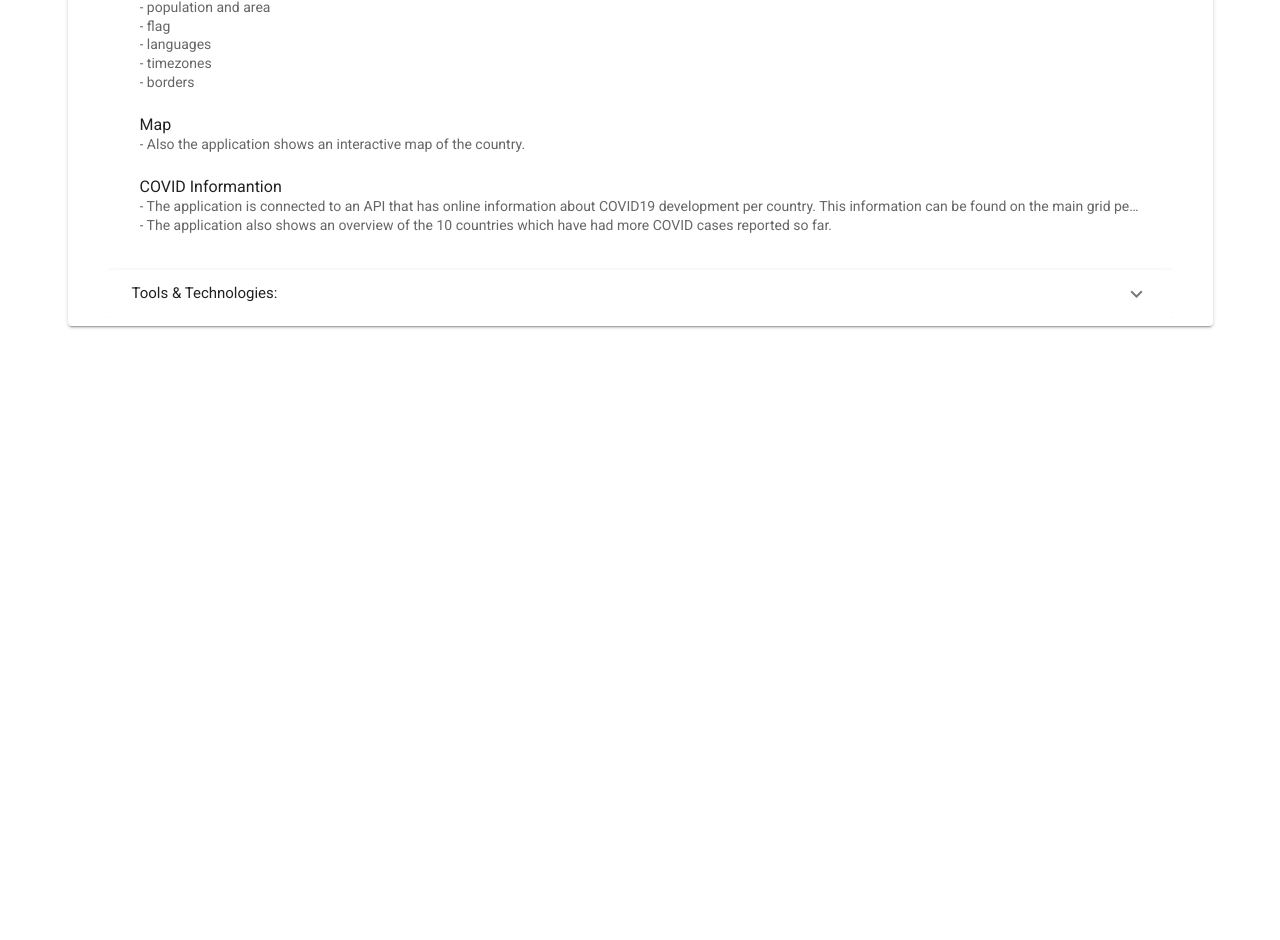
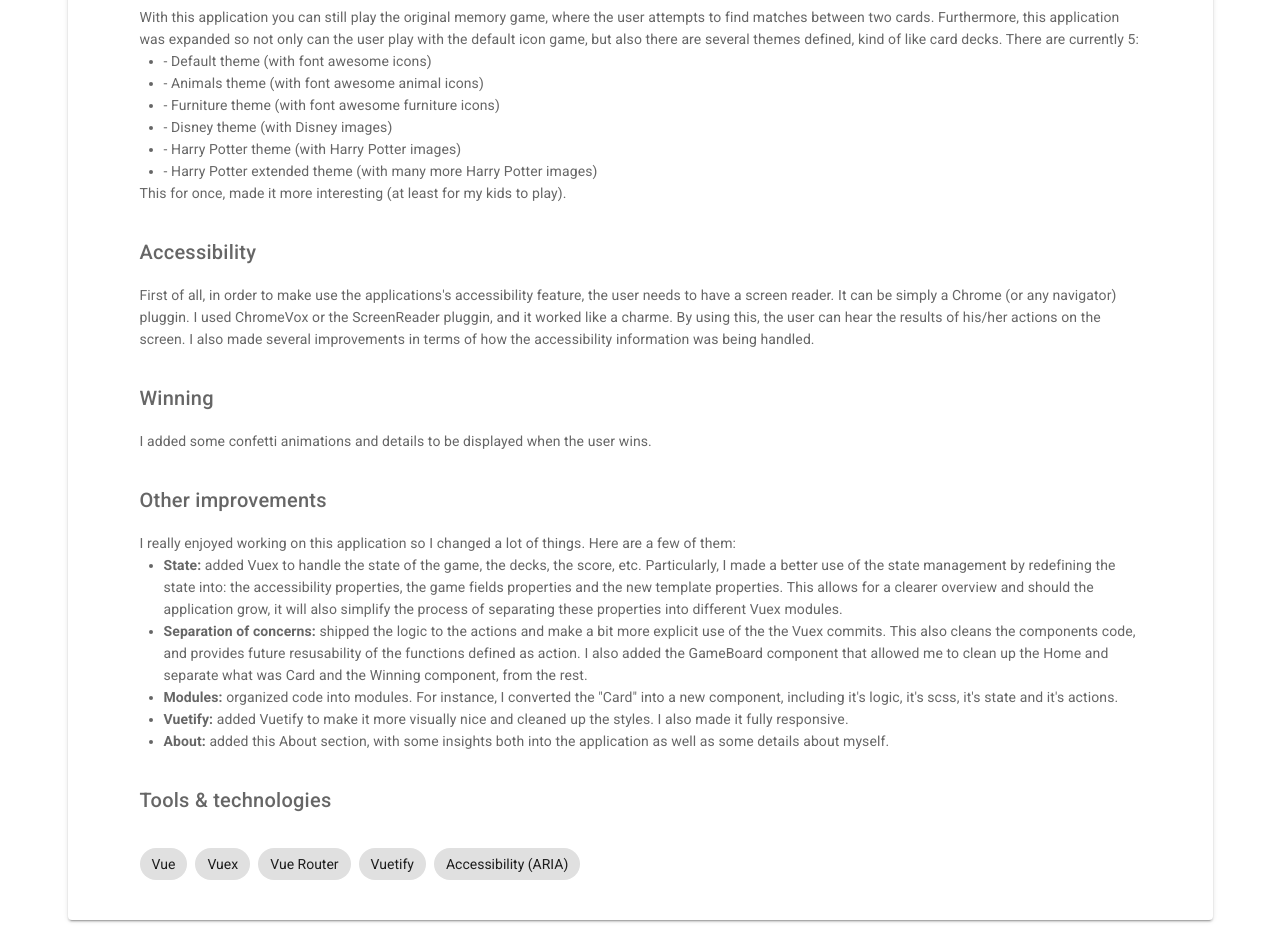
Before and after one commit to diasor/memory-game-v2, a Vue app: page /#/about in a window 1280 px wide. Shown: the part 280-1220 px from the top of the page. Before the commit the page ends 800 px from the top, so only its background shows below. Built offline with nearby package versions, Linux system fonts and the light colour scheme; what vue-confetti would draw is missing.

Commit message:
Documentation and About

```diff
--- a/src/App.vue
+++ b/src/App.vue
@@ -44,7 +44,7 @@
         <span>About</span>
       </v-btn>
 
-      <v-btn href="https://github.com/diasor/geo-demo/releases/latest" target="_blank" text>
+      <v-btn href="https://github.com/diasor/memory-game-v2" target="_blank" text>
         <span class="shrink hidden-sm-and-down mr-2">Latest Release</span>
         <v-icon>mdi-open-in-new</v-icon>
       </v-btn>
--- a/src/components/About/AboutApplication.vue
+++ b/src/components/About/AboutApplication.vue
@@ -1,80 +1,101 @@
 <template>
   <v-card flat>
     <v-card-text>
-      This application provides the list of the world countries. It allows the user to search for
-      countries and regions. For each country, the user can check the country's information:
+      This application was originally cloned from <a href="https://github.com/mlama007/Vue-Memory-Game" target="_blank">
+      this</a> application presented on the Amsterdam Vue conference 2019.
+      At that talk I was really impressed with the speaker's approach towars accessibility and vue. How that
+      issue was(is) extremely important and how we can approach it within Vue applications.
+      So I cloned the code and I checked it out. After playing with it for a while, I made several improvements
+      to it, and this application is the result of that.
+
+      <v-card-title>Theme extension</v-card-title>
+      <v-card-text>With this application you can still play the original memory game, where
+        the user attempts to find matches between two cards.
+
+        Furthermore, this application was expanded so not only can the user play with the default icon game,
+        but also there are several themes defined, kind of like card decks. There are currently 5:
+          <ul>
+            <li> - Default theme (with font awesome icons)</li>
+            <li> - Animals theme (with font awesome animal icons)</li>
+            <li> - Furniture theme (with font awesome furniture icons)</li>
+            <li> - Disney theme (with Disney images)</li>
+            <li> - Harry Potter theme (with Harry Potter images)</li>
+            <li> - Harry Potter extended theme (with many more Harry Potter images)</li>
+        </ul>
+
+        This for once, made it more interesting (at least for my kids to play).
+      </v-card-text>
+
+      <v-card-title>Accessibility</v-card-title>
+      <v-card-text>
+        First of all, in order to make use the applications's accessibility feature, the user needs to have a screen reader.
+        It can be simply a Chrome (or any navigator) pluggin. I used ChromeVox or the ScreenReader pluggin, and it worked
+        like a charme.
+
+        By using this, the user can hear the results of his/her actions on the screen.
+        I also made several improvements in terms of how the accessibility information was being handled.
+      </v-card-text>
+
+      <v-card-title>Winning</v-card-title>
+      <v-card-text>
+        I added some confetti animations and details to be displayed when the user wins.
+      </v-card-text>
+
+      <v-card-title>Other improvements</v-card-title>
+      <v-card-text>
+        I really enjoyed working on this application so I changed a lot of things. Here are a few of them:
+        <ul>
+          <li><b>State:</b> added Vuex to handle the state of the game, the decks, the score, etc.
+            Particularly, I made a better use of the state management by redefining the state into: the accessibility properties,
+            the game fields properties and the new template properties.
+             This allows for a clearer overview and should the application grow, it will also simplify the process of separating
+             these properties into different Vuex modules.
+          </li>
+          <li><b>Separation of concerns:</b> shipped the logic to the actions and make a bit more explicit use of the the
+            Vuex commits. This also cleans the components code, and provides future resusability of the functions
+            defined as action. I also added the GameBoard component that allowed me to clean up the Home and separate
+            what was Card and the Winning component, from the rest.
+          </li>
+          <li><b>Modules:</b> organized code into modules. For instance, I converted the "Card" into a new component, including it's logic,
+            it's scss, it's state and it's actions.
+          </li>
+          <li><b>Vuetify:</b> added Vuetify to make it more visually nice and cleaned up the styles. I also made it
+            fully responsive.
+          </li>
+          <li><b>About:</b> added this About section, with some insights both into the application as well as some details
+          about myself.</li>
+      </ul>
+      </v-card-text>
+
+      <v-card-title>Tools & technologies</v-card-title>
       <v-list>
-        <v-list-item>
-          <v-list-item-content>
-            <v-list-item-title>Information</v-list-item-title>
-            <v-list-item-subtitle>- capital</v-list-item-subtitle>
-            <v-list-item-subtitle>- region and subregion</v-list-item-subtitle>
-            <v-list-item-subtitle>- population and area</v-list-item-subtitle>
-            <v-list-item-subtitle>- flag</v-list-item-subtitle>
-            <v-list-item-subtitle>- languages</v-list-item-subtitle>
-            <v-list-item-subtitle>- timezones</v-list-item-subtitle>
-            <v-list-item-subtitle>- borders</v-list-item-subtitle>
-          </v-list-item-content>
-        </v-list-item>
-
-        <v-list-item>
-          <v-list-item-content>
-            <v-list-item-title>Map</v-list-item-title>
-            <v-list-item-subtitle>- Also the application shows an interactive map of the country.</v-list-item-subtitle>
-          </v-list-item-content>
-        </v-list-item>
-
-        <v-list-item>
-          <v-list-item-content>
-            <v-list-item-title>COVID Informantion</v-list-item-title>
-            <v-list-item-subtitle>- The application is connected to an API that has online information about
-              COVID19 development per country. This information can be found on the main grid per country
-              but also there is a full tab of COVID information on each country page.
-            </v-list-item-subtitle>
-            <v-list-item-subtitle>- The application also shows an overview of the 10 countries which have had
-              more COVID cases reported so far.
-            </v-list-item-subtitle>
-          </v-list-item-content>
-        </v-list-item>
-
+        <v-item-group multiple>
+          <v-list-item>
+            <v-item>
+              <v-chip class="mr-2">Vue</v-chip>
+            </v-item>
+            <v-item>
+              <v-chip class="mr-2">Vuex</v-chip>
+            </v-item>
+            <v-item>
+              <v-chip class="mr-2">Vue Router</v-chip>
+            </v-item>
+            <v-item>
+              <v-chip class="mr-2">Vuetify</v-chip>
+            </v-item>
+            <v-item>
+              <v-chip class="mr-2">Accessibility (ARIA)</v-chip>
+            </v-item>
+          </v-list-item>
+        </v-item-group>
       </v-list>
     </v-card-text>
 
-    <v-expansion-panels>
-      <v-expansion-panel>
-        <v-expansion-panel-header>Tools & Technologies:</v-expansion-panel-header>
-        <v-expansion-panel-content>
-          <v-item-group multiple>
-            <v-item>
-              <v-chip active-class="purple--text">Vue</v-chip>
-            </v-item>
-            <v-item>
-              <v-chip active-class="purple--text">Vuex</v-chip>
-            </v-item>
-            <v-item>
-              <v-chip active-class="purple--text">Vue Router</v-chip>
-            </v-item>
-            <v-item>
-              <v-chip active-class="purple--text">Vuetify</v-chip>
-            </v-item>
-            <v-item>
-              <v-chip active-class="purple--text">VueLayers</v-chip>
-            </v-item>
-            <v-item>
-              <v-chip active-class="purple--text">VueChartJs</v-chip>
-            </v-item>
-            <v-item>
-              <v-chip active-class="purple--text">REST Country API</v-chip>
-            </v-item>
-          </v-item-group>
-        </v-expansion-panel-content>
-      </v-expansion-panel>
-    </v-expansion-panels>
   </v-card>
 </template>
 
 <script>
 export default {
-  name: 'AboutApplication'
+  name: "AboutApplication"
 }
 </script>
--- a/src/views/Home.vue
+++ b/src/views/Home.vue
@@ -6,7 +6,6 @@
           <a href="#main" ref="skipLink">Skip to main content</a>
         </li>
       </ul>
-      <!-- <h1 class="title">Memory Game</h1> -->
     </header>
     <p role="status">{{ routeAccessibilityMessage }}</p>
     <game-board />
--- a/src/views/Instructions.vue
+++ b/src/views/Instructions.vue
@@ -1,40 +1,66 @@
 <template>
-  <div>
     <main class="main-instruction" id="main" tabindex="-1" aria-labelledby="instructionsTitle">
-      <h2 id="instructionsTitle">Instructions</h2>
-      <section>
-        <h3>Rules</h3>
-        <p>This is a memory Game. The cards are shuffled and faced down. The point of the game is to find all the matches; there are a total of 16 cards to match.</p>
-        <ul class="list-instruct">
-          <li v-for="(instruction, index) in instructions" :key="index">{{instruction}}</li>
-        </ul>
-      </section>
-      <section>
-        <h3>Scoring</h3>
-        <ul class="list-instruct">
-          <li v-for="(score, index) in scores" :key="index">
-            <p class="star-category">{{score.value}} Stars</p>
-            <span>{{score.description}}</span>
-          </li>
-        </ul>
-      </section>
+      <v-card flat>
+        <v-card-title id="instructionsTitle">Instructions</v-card-title>
+        <v-divider class="ma-0"></v-divider>
+
+        <v-card-text>
+          Playing is very simple:
+          <v-list flat>
+            <v-subheader>Rules</v-subheader>
+              <v-list-item
+                v-for="(instruction, index) in instructions"
+                :key="index"
+              >
+                <v-list-item-icon>
+                  <v-icon v-text="instruction.icon"></v-icon>
+                </v-list-item-icon>
+                <v-list-item-content>
+                  <v-list-item-title v-text="instruction.text"></v-list-item-title>
+                </v-list-item-content>
+              </v-list-item>
+          </v-list>
+
+          <v-list>
+            <v-list-item>
+              <v-list-item-content
+                v-for="(score, index) in scores"
+                :key="index"
+              >
+                <v-list-item-title>Scoring</v-list-item-title>
+                <v-list-item-subtitle>
+                  {{score.value}}
+                      <v-icon
+                        center
+                        color="#827717"
+                      >
+                        fa-star
+                      </v-icon>
+                </v-list-item-subtitle>
+              </v-list-item-content>
+            </v-list-item>
+          </v-list>
+        </v-card-text>
+
+      </v-card>
     </main>
-  </div>
 </template>
 
 <script>
 export default {
   name: "Instructions",
+
   data () {
     return {
       instructions: [
-        "Click on a card to flip it over.",
-        "If the two cards match, they will remain flipped.",
-        "If they don't match, they will be turned over.",
-        "Remember what was on each card and where it was.",
-        "The game is over when all the cards have been matched.",
-        "Every flipped card counts as a move."
+        { text: "Click on a card to flip it over.", icon: "fas fa-hand-pointer" },
+        { text: "If the two cards match, they will remain flipped.", icon: "fas fa-equals" },
+        { text: "If they don't match, they will be turned over.", icon: "fas fa-not-equal" },
+        { text: "Remember what was on each card and where it was.", icon: "far fa-lightbulb-on" },
+        { text: "The game is over when all the cards have been matched.", icon: "fas fa-user-check" },
+        { text: "Every flipped card counts as a move.", icon: "far fa-thumbs-up" }
       ],
+
       scores: [
         { value: 3, description: "Win with 30 moves or less" },
         { value: 2, description: "Win with 40 moves or less" },
```
Also changed, not shown: 1 other file (tests, documents, lock files or other folders).
